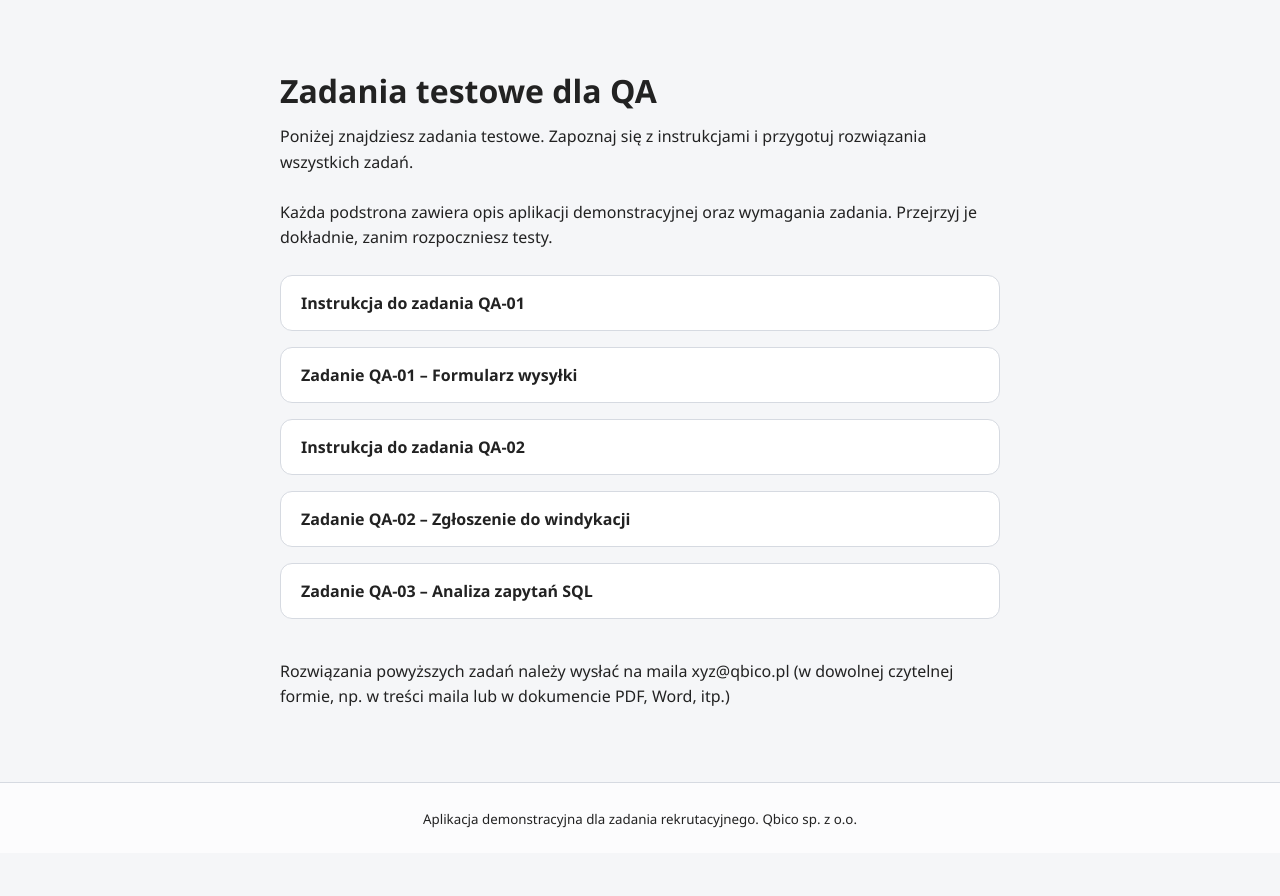
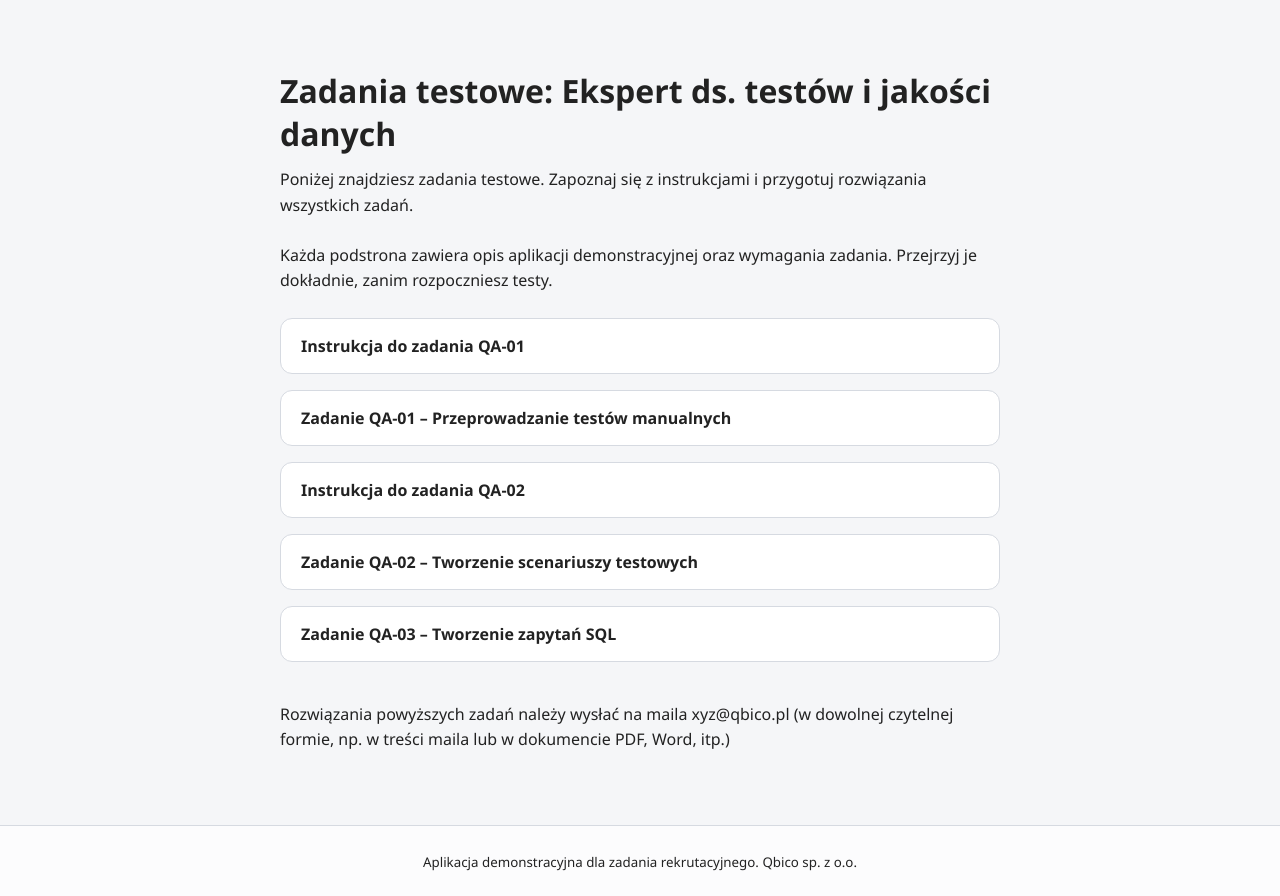
Before and after one commit to bartoszlampartqbico/recruitment-qa-tasks, a plain HTML site: page index.html in a window 1280 px wide. Before the commit the page ends 853 px from the top, so only its background shows below. Drawn offline with Linux system fonts and the light colour scheme.

Commit message:
nazewnictwo

```diff
--- a/index.html
+++ b/index.html
@@ -74,7 +74,7 @@
   </head>
   <body>
     <main>
-      <h1>Zadania testowe dla QA</h1>
+      <h1>Zadania testowe: Ekspert ds. testów i jakości danych</h1>
       <p>
         Poniżej znajdziesz zadania testowe. Zapoznaj się z instrukcjami i przygotuj rozwiązania wszystkich zadań.
       </p>
@@ -88,16 +88,16 @@
             <a href="qa-01/README.md">Instrukcja do zadania QA-01</a>
           </li>
           <li>
-            <a href="qa-01/index.html">Zadanie QA-01 – Formularz wysyłki</a>
+            <a href="qa-01/index.html">Zadanie QA-01 – Przeprowadzanie testów manualnych</a>
           </li>
           <li>
             <a href="qa-02/README.md">Instrukcja do zadania QA-02</a>
           </li>
           <li>
-            <a href="qa-02/index.html">Zadanie QA-02 – Zgłoszenie do windykacji</a>
+            <a href="qa-02/index.html">Zadanie QA-02 – Tworzenie scenariuszy testowych</a>
           </li>
           <li>
-            <a href="qa-03/index.html">Zadanie QA-03 – Analiza zapytań SQL</a>
+            <a href="qa-03/index.html">Zadanie QA-03 – Tworzenie zapytań SQL</a>
           </li>
         </ul>
       </nav>
```
Also changed, not shown: qa-01/index.html (+2 -2 lines), qa-02/index.html (+2 -2 lines), qa-03/index.html (+2 -2 lines), 3 other files.
